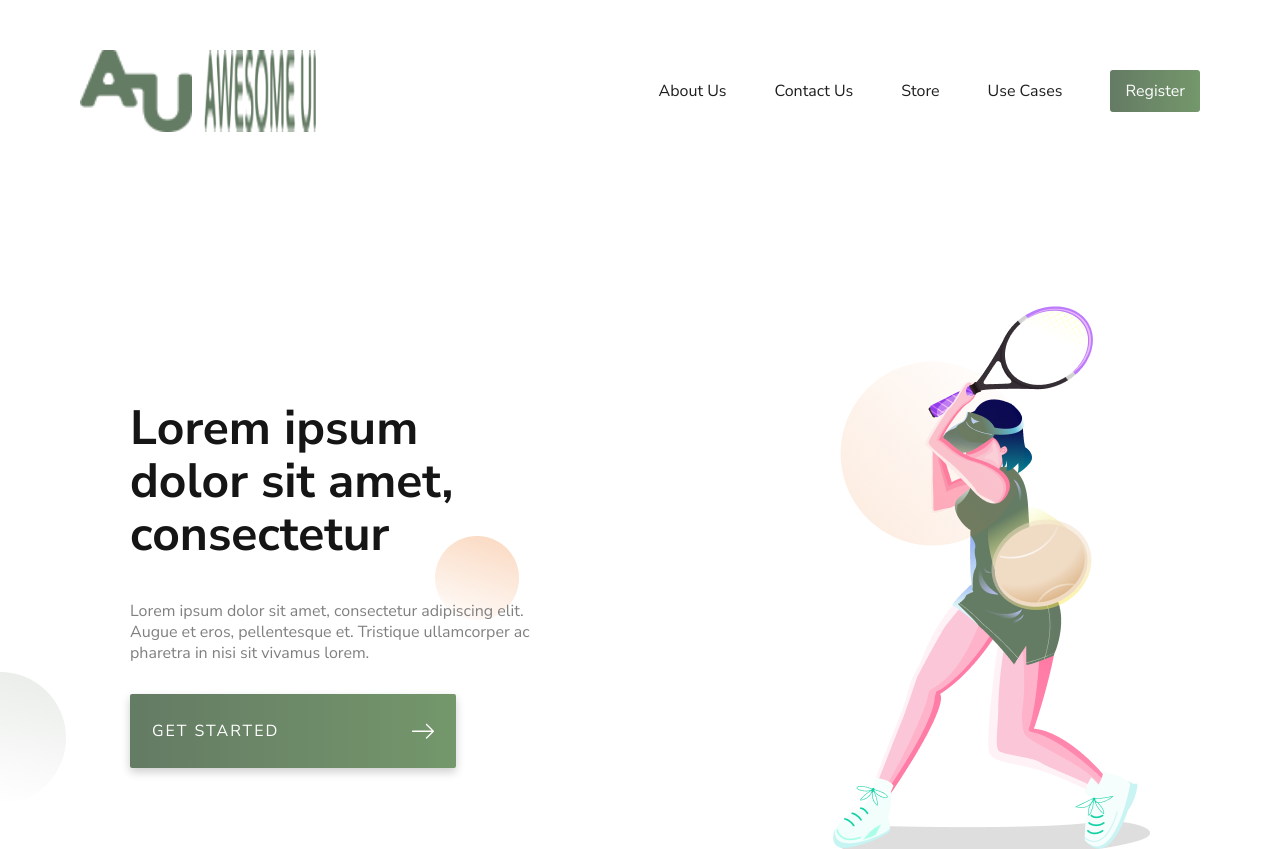
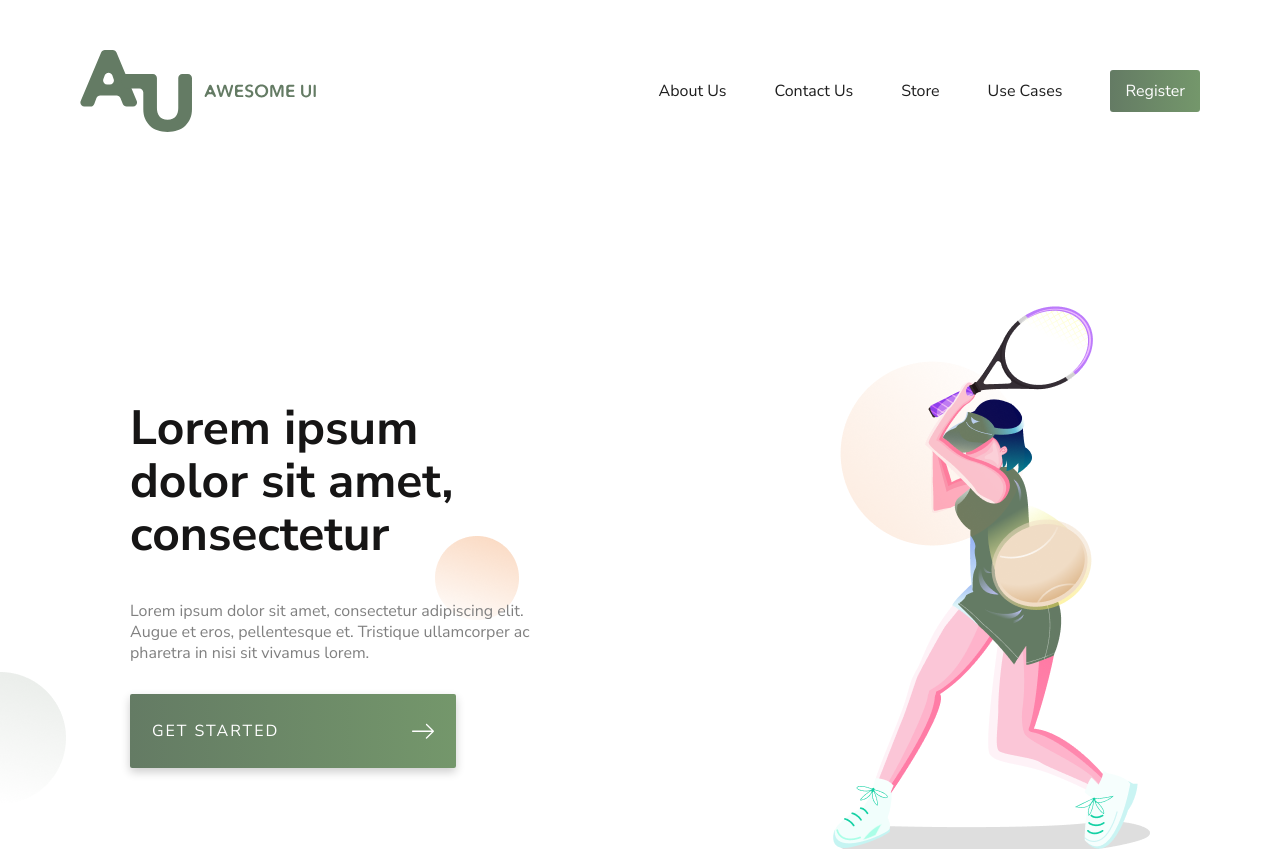
Before and after one commit to Povilas537/2024-11-28-praktika, a plain HTML site: page index.html in a window 1280 px wide. Shown: the top 849 px of the page. Drawn offline with Linux system fonts and the light colour scheme.

Commit message:
new logo file

```diff
--- a/index.html
+++ b/index.html
@@ -12,8 +12,8 @@
 <body>
     <div class="navigation">
         <div class="left">
-            <img src="images/logo-1.png" alt="logo">
-            <img src="images/logo-2.png" alt="logo">
+            <img src="images/logo.svg" alt="logo">
+            <img src="images/logo-2.svg" alt="logo">
         </div>
 
         <div class="right">
@@ -37,7 +37,7 @@
                 <div class="button">
                     <a href="#">Get STARTED
 
-                    <img src="/images/arrow.svg" alt="arrow">
+                    <img src="images/arrow.svg" alt="arrow">
 
                     </a>
                 </div>
```
